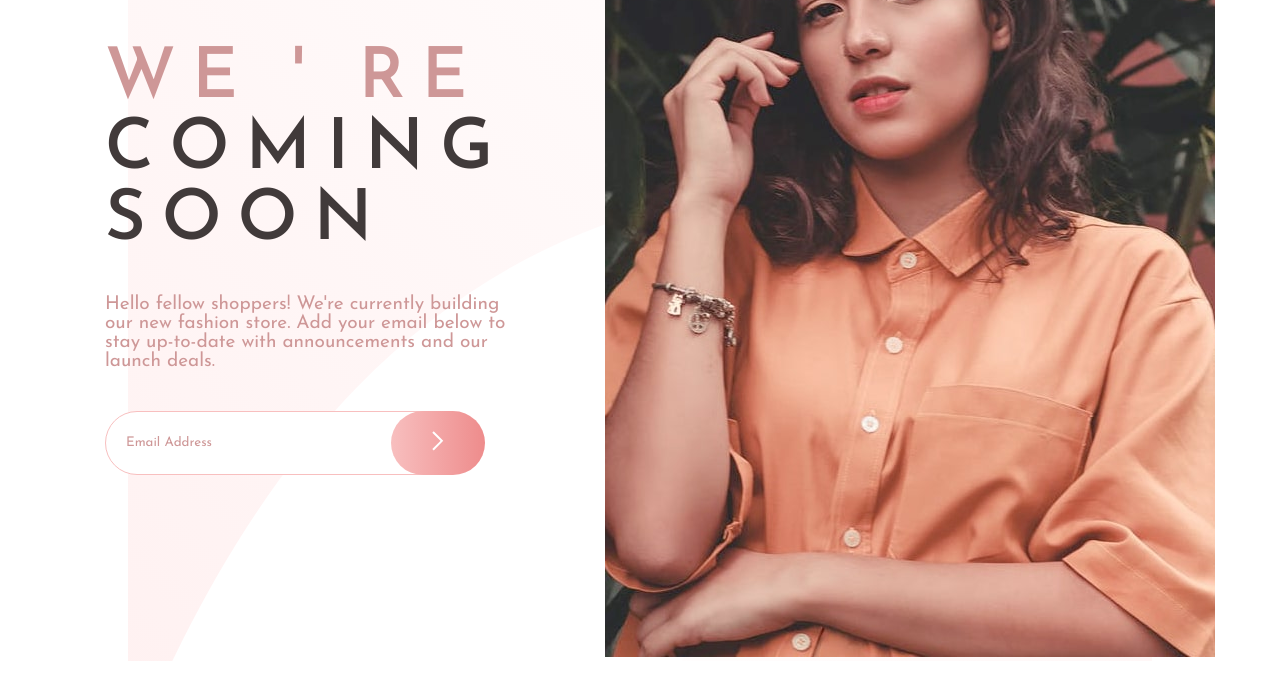
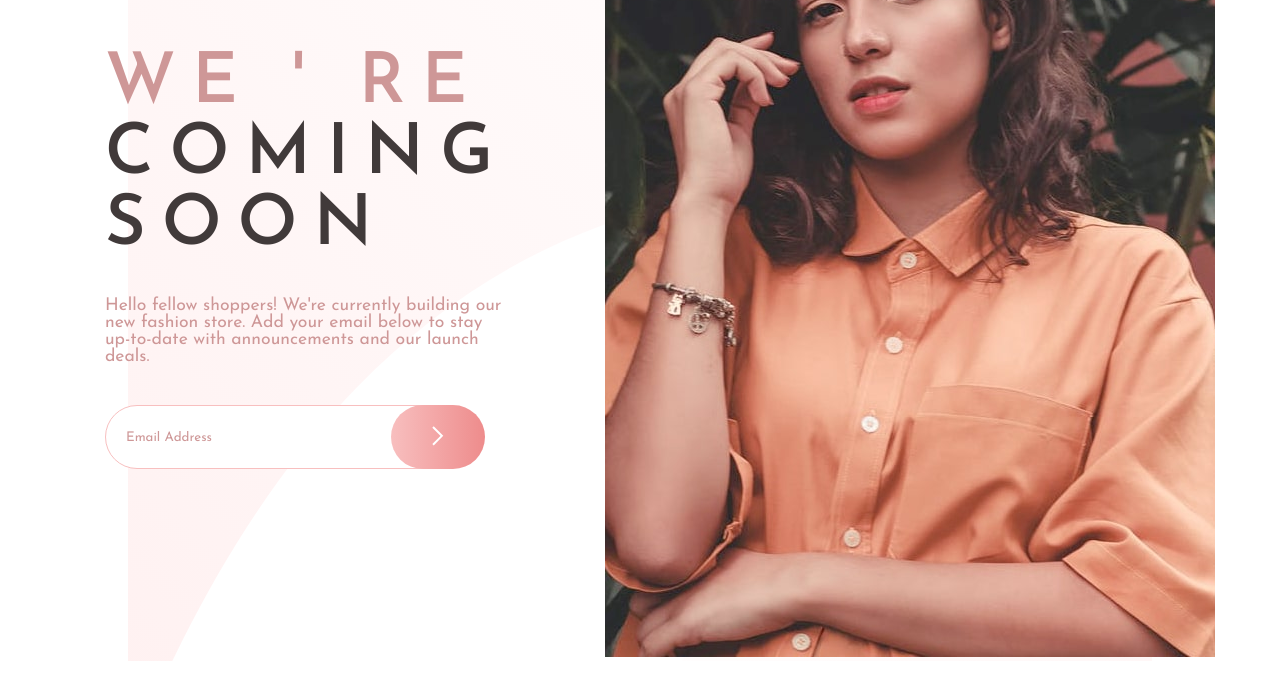
Before and after one commit to ViniciusBraznick/FontEndMentorChallenge_BaseApparelComingSoonPage, a plain HTML site: page index.html in a window 1280 px wide. Shown: the part 123-800 px from the top of the page. Drawn offline with Linux system fonts and the light colour scheme.

Commit message:
Ultima versao

```diff
--- a/stylesheet.css
+++ b/stylesheet.css
@@ -53,7 +53,7 @@ h1::before{
 }
 
 p{
-    font-size: 19px;
+    font-size: 17.6px;
     margin-top: 2em;
 }
 
```
